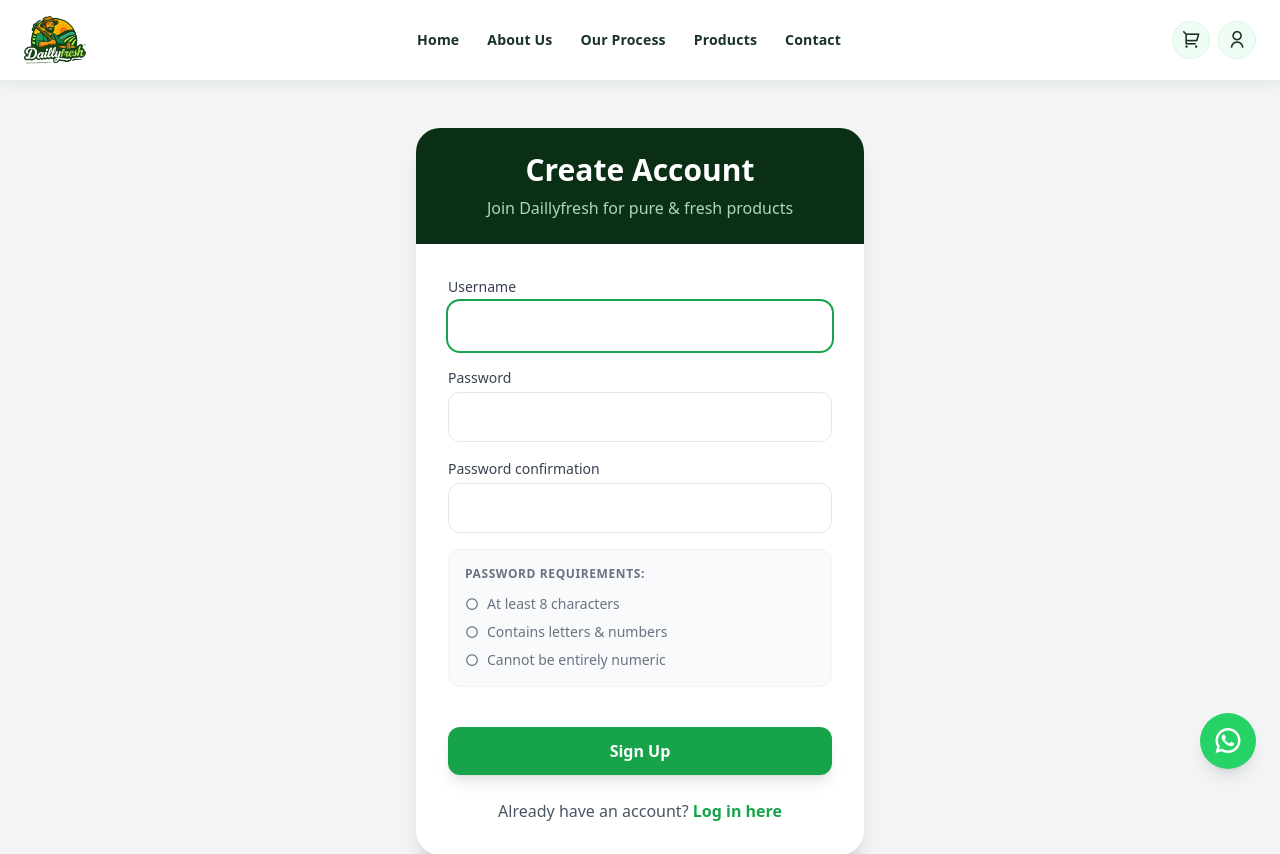
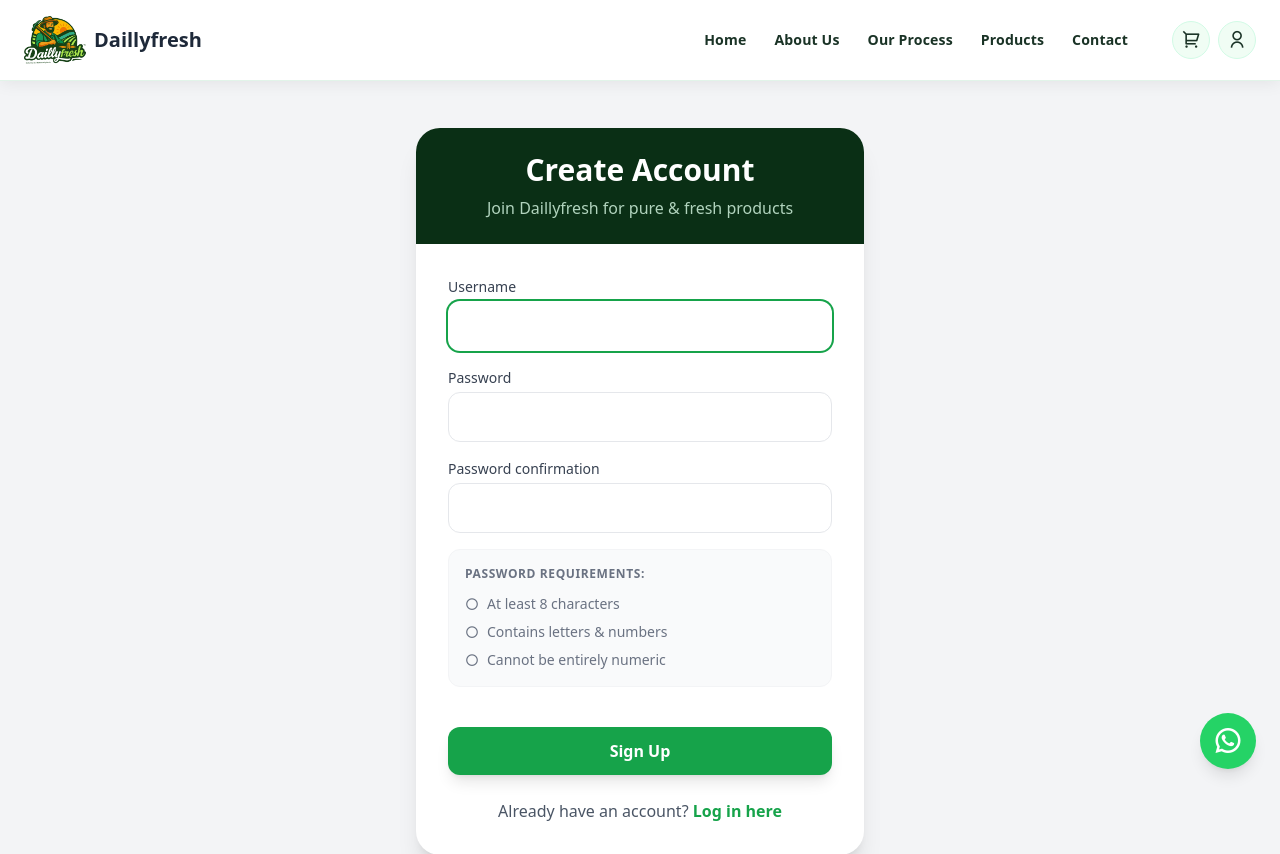
Before and after one commit to DazaiJr/Daillyfresh, a Django app: page /signup/ in a window 1280 px wide. Shown: the top 854 px of the page. Run offline with Django 5.2, Linux system fonts and the light colour scheme; style sheets or scripts are compiled from the project's sources; some libraries are stand-ins or nearby versions.

Commit message:
update Nav bar element position

```diff
--- a/templates/base.html
+++ b/templates/base.html
@@ -86,15 +86,32 @@
       } {% endcomment %}
 
       .header-inner {
-        max-width: 1280px;
-        margin: 0 auto;
+        width: 100%;
         padding: 0 1.5rem;
         {% comment %} height: 68px; {% endcomment %}
         height: 80px;
         display: flex;
         align-items: center;
-        justify-content: space-between;
-        gap: 1rem;
+        justify-content: flex-start;
+        gap: 2rem;
+      }
+
+      .header-logo {
+        flex-shrink: 0;
+      }
+
+      .header-nav-wrapper {
+        flex: 1;
+        display: flex;
+        align-items: center;
+        justify-content: flex-end;
+      }
+
+      .header-actions {
+        display: flex;
+        align-items: center;
+        gap: 0.5rem;
+        flex-shrink: 0;
       }
 
       /* Nav link underline animation */
@@ -347,14 +364,17 @@
       <div class="site-header w-full">
         <div class="header-inner">
           <!-- Logo -->
-          <a href="/" class="flex items-center flex-shrink-0">
+          <a href="/" class="header-logo flex items-center">
             <img
               src="{% static 'images/logo.png' %}"
               alt="Daillyfresh Logo"
               class="h-12 w-auto object-contain"
             />
+            <span class="text-xl font-semibold ml-2">Daillyfresh</span>
           </a>
 
+          <!-- Navigation and Actions Wrapper -->
+          <div class="header-nav-wrapper">
             <!-- Desktop Nav -->
             <nav class="nav-desktop items-center gap-1">
               <a
@@ -388,9 +408,10 @@
                 >Contact</a
               >
             </nav>
+          </div>
 
           <!-- Right Side Actions -->
-          <div class="flex items-center gap-2">
+          <div class="header-actions">
             <!-- Cart -->
             <a
               href="{% url 'cart_page' %}"
```
Lines whose indentation alone changed are shown as unchanged.
